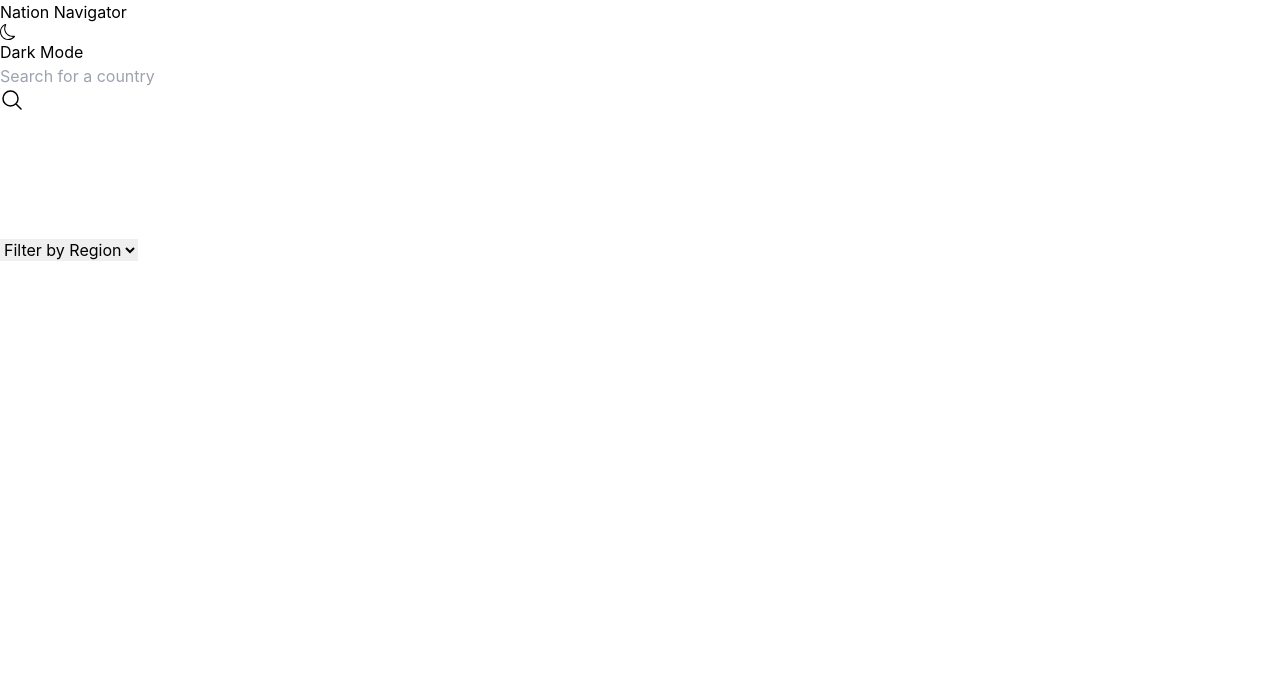
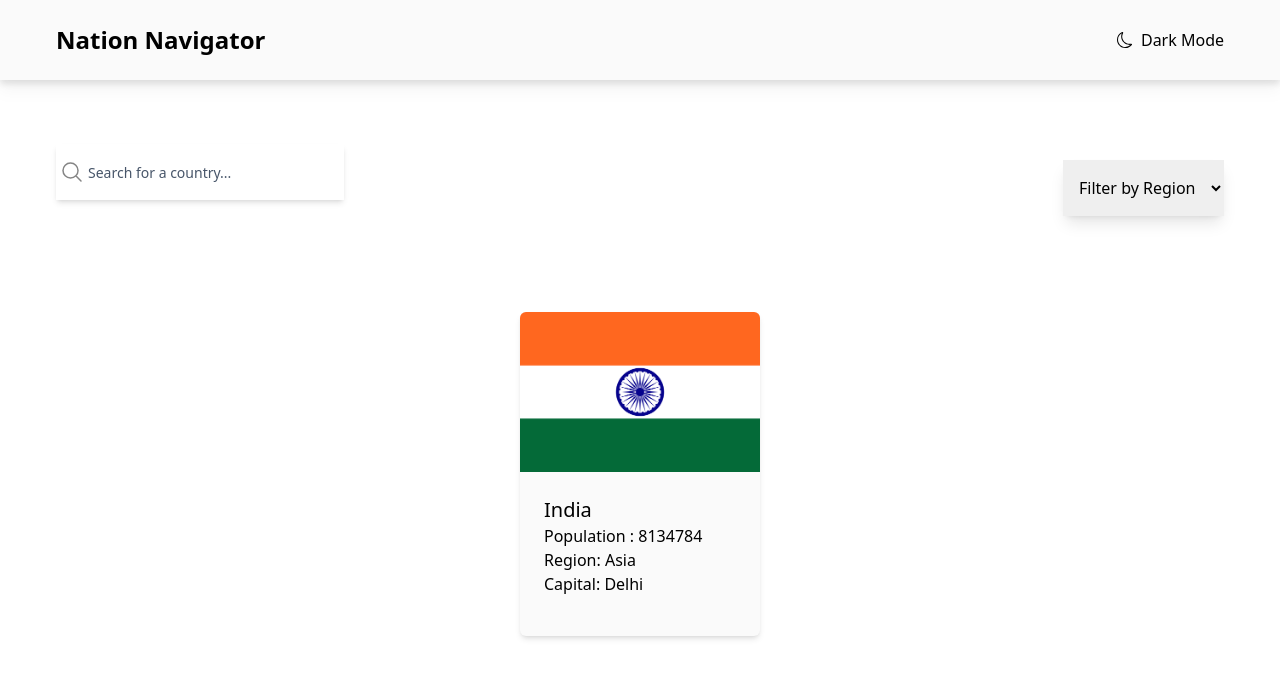
Before and after one commit to Omeshcoding/Nation-Navigator, a React (Create React App) app: page / in a window 1280 px wide. Shown: the top 678 px of the page. Built offline with nearby package versions, Linux system fonts and the light colour scheme.

Commit message:
Added ProductCard Component  to the Homepage

```diff
--- a/public/index.html
+++ b/public/index.html
@@ -10,34 +10,12 @@
       content="Web site created using create-react-app"
     />
     <link rel="apple-touch-icon" href="%PUBLIC_URL%/logo192.png" />
-    <!--
-      manifest.json provides metadata used when your web app is installed on a
-      user's mobile device or desktop. See https://developers.google.com/web/fundamentals/web-app-manifest/
-    -->
+
     <link rel="manifest" href="%PUBLIC_URL%/manifest.json" />
-    <!--
-      Notice the use of %PUBLIC_URL% in the tags above.
-      It will be replaced with the URL of the `public` folder during the build.
-      Only files inside the `public` folder can be referenced from the HTML.
 
-      Unlike "/favicon.ico" or "favicon.ico", "%PUBLIC_URL%/favicon.ico" will
-      work correctly both with client-side routing and a non-root public URL.
-      Learn how to configure a non-root public URL by running `npm run build`.
-    -->
     <title>React App</title>
   </head>
   <body>
-    <noscript>You need to enable JavaScript to run this app.</noscript>
     <div id="root"></div>
-    <!--
-      This HTML file is a template.
-      If you open it directly in the browser, you will see an empty page.
-
-      You can add webfonts, meta tags, or analytics to this file.
-      The build step will place the bundled scripts into the <body> tag.
-
-      To begin the development, run `npm start` or `yarn start`.
-      To create a production bundle, use `npm run build` or `yarn build`.
-    -->
   </body>
 </html>
--- a/src/App.js
+++ b/src/App.js
@@ -1,11 +1,17 @@
+import React from 'react';
 import Navbar from './components/Navbar';
-import Searchbar from './components/Search';
-
+import Searchbar from './components/Searchbar';
+import ProductCard from './components/ProductCard';
 const App = () => {
   return (
     <div className="">
-      <Navbar />
-      <Searchbar />
+      <header>
+        <Navbar />
+        <Searchbar />
+      </header>
+      <main>
+        <ProductCard />
+      </main>
     </div>
   );
 };
--- a/src/components/Navbar.jsx
+++ b/src/components/Navbar.jsx
@@ -1,13 +1,14 @@
+import React from 'react';
 import { BsMoon } from 'react-icons/bs';
-
 const Navbar = () => {
   return (
-    <nav className="flex justify-between px-14 py-6 bg-White drop-shadow-md">
+    <nav className="flex justify-between px-14 py-6 bg-light-gray drop-shadow-lg">
       <h1 className="text-Dark-Blue font-bold text-2xl">Nation Navigator</h1>
-      <button className="flex items-center gap-2 text-Very-Dark-Blue" text->
+      <button className="flex items-center gap-2 text-Very-Dark-Blue">
         <BsMoon /> Dark Mode
       </button>
     </nav>
   );
 };
+
 export default Navbar;
--- /dev/null
+++ b/src/components/ProductCard.jsx
@@ -0,0 +1,22 @@
+import React from 'react';
+import India from '../India.png';
+
+const ProductCard = () => {
+  return (
+    <div className="md:flex flex-wrap justify-center items-center m-4 gap-20">
+      <div className="w-60 bg-light-gray m-4 rounded-md shadow-md">
+        <div className="w-60">
+          <img src={India} alt="" className="w-full rounded-t-md" />
+        </div>
+        <div className="px-6 pt-6 pb-10">
+          <h3 className="text-xl">India</h3>
+          <p>Population : 8134784</p>
+          <p>Region: Asia</p>
+          <p>Capital: Delhi</p>
+        </div>
+      </div>
+    </div>
+  );
+};
+
+export default ProductCard;
--- a/src/components/Search.jsx
+++ /dev/null
@@ -1,59 +0,0 @@
-const Searchbar = () => {
-  return (
-    <div className="flex justify-between items-center m-10 ">
-      <div class="relative shadow-md">
-        <input
-          class="block w-72 h-14 appearance-none bg-white py-4  pl-8 pr-12 text-base text-slate-900 placeholder:text-slate-600 focus:outline-none sm:text-sm sm:leading-6"
-          placeholder="Search for a country"
-          style={{ caretColor: 'red' }}
-        />
-        <svg
-          class="pointer-events-none absolute left-1 top-4 h-6 w-6 fill-slate-400"
-          xmlns="http://www.w3.org/2000/svg"
-        >
-          <path d="M20.47 21.53a.75.75 0 1 0 1.06-1.06l-1.06 1.06Zm-9.97-4.28a6.75 6.75 0 0 1-6.75-6.75h-1.5a8.25 8.25 0 0 0 8.25 8.25v-1.5ZM3.75 10.5a6.75 6.75 0 0 1 6.75-6.75v-1.5a8.25 8.25 0 0 0-8.25 8.25h1.5Zm6.75-6.75a6.75 6.75 0 0 1 6.75 6.75h1.5a8.25 8.25 0 0 0-8.25-8.25v1.5Zm11.03 16.72-5.196-5.197-1.061 1.06 5.197 5.197 1.06-1.06Zm-4.28-9.97c0 1.864-.755 3.55-1.977 4.773l1.06 1.06A8.226 8.226 0 0 0 18.75 10.5h-1.5Zm-1.977 4.773A6.727 6.727 0 0 1 10.5 17.25v1.5a8.226 8.226 0 0 0 5.834-2.416l-1.061-1.061Z"></path>
-        </svg>
-      </div>
-      <select
-        name="Filter by Region"
-        placeholder="Filter"
-        className="focus:outline-none shadow-md py-4 px-2"
-      >
-        <option value="" className="drop-shadow-md mb-6">
-          Filter by Region
-        </option>
-        <option
-          value="filter"
-          className="bg-Very-Light-Gray focus:outline-none"
-        >
-          Africa{' '}
-        </option>
-        <option
-          value="filter"
-          className="bg-Very-Light-Gray focus:outline-none"
-        >
-          America{' '}
-        </option>
-        <option
-          value="filter"
-          className="bg-Very-Light-Gray focus:outline-none"
-        >
-          Asia{' '}
-        </option>
-        <option
-          value="filter"
-          className="bg-Very-Light-Gray focus:outline-none"
-        >
-          Europe{' '}
-        </option>
-        <option
-          value="filter"
-          className="bg-Very-Light-Gray focus:outline-none"
-        >
-          Oceania
-        </option>
-      </select>
-    </div>
-  );
-};
-export default Searchbar;
--- /dev/null
+++ b/src/components/Searchbar.jsx
@@ -0,0 +1,64 @@
+import React from 'react';
+
+const Searchbar = () => {
+  return (
+    <div className=" md:flex row justify-between items-center mx-14 my-16 ">
+      <div className="relative shadow-md mb-8">
+        <input
+          className="block w-72 h-14 appearance-none bg-white py-4  pl-8 pr-12 text-base text-dark-gray placeholder:text-slate-600 focus:outline-none sm:text-sm sm:leading-6"
+          placeholder="Search for a country..."
+          style={{ caretColor: 'gray' }}
+        />
+        <svg
+          className="pointer-events-none absolute left-1 top-4 h-6 w-6 fill-dark-gray"
+          xmlns="http://www.w3.org/2000/svg"
+        >
+          <path d="M20.47 21.53a.75.75 0 1 0 1.06-1.06l-1.06 1.06Zm-9.97-4.28a6.75 6.75 0 0 1-6.75-6.75h-1.5a8.25 8.25 0 0 0 8.25 8.25v-1.5ZM3.75 10.5a6.75 6.75 0 0 1 6.75-6.75v-1.5a8.25 8.25 0 0 0-8.25 8.25h1.5Zm6.75-6.75a6.75 6.75 0 0 1 6.75 6.75h1.5a8.25 8.25 0 0 0-8.25-8.25v1.5Zm11.03 16.72-5.196-5.197-1.061 1.06 5.197 5.197 1.06-1.06Zm-4.28-9.97c0 1.864-.755 3.55-1.977 4.773l1.06 1.06A8.226 8.226 0 0 0 18.75 10.5h-1.5Zm-1.977 4.773A6.727 6.727 0 0 1 10.5 17.25v1.5a8.226 8.226 0 0 0 5.834-2.416l-1.061-1.061Z"></path>
+        </svg>
+      </div>
+      <div className="">
+        <select
+          name="Filter by Region"
+          placeholder="Filter"
+          className="focus:outline-none shadow-lg py-4 px-3 cursor-pointer"
+        >
+          <option value="" className="drop-shadow-md mb-6">
+            Filter by Region
+          </option>
+          <option
+            value="filter"
+            className="bg-light-gray text text-very-dark-blue focus:outline-none"
+          >
+            Africa{' '}
+          </option>
+          <option
+            value="filter"
+            className="bg-light-gray text text-very-dark-blue focus:outline-none"
+          >
+            America{' '}
+          </option>
+          <option
+            value="filter"
+            className="bg-light-gray text text-very-dark-blue focus:outline-none"
+          >
+            Asia{' '}
+          </option>
+          <option
+            value="filter"
+            className="bg-light-gray text text-very-dark-blue focus:outline-none"
+          >
+            Europe{' '}
+          </option>
+          <option
+            value="filter"
+            className="bg-light-gray text text-very-dark-blue focus:outline-none"
+          >
+            Oceania
+          </option>
+        </select>
+      </div>
+    </div>
+  );
+};
+
+export default Searchbar;
--- a/src/index.css
+++ b/src/index.css
@@ -2,16 +2,8 @@
 @tailwind components;
 @tailwind utilities;
 
-body {
+* {
   margin: 0;
-  font-family: -apple-system, BlinkMacSystemFont, 'Segoe UI', 'Roboto', 'Oxygen',
-    'Ubuntu', 'Cantarell', 'Fira Sans', 'Droid Sans', 'Helvetica Neue',
-    sans-serif;
-  -webkit-font-smoothing: antialiased;
-  -moz-osx-font-smoothing: grayscale;
+  padding: 0;
+  box-sizing: border-box;
 }
-
-code {
-  font-family: source-code-pro, Menlo, Monaco, Consolas, 'Courier New',
-    monospace;
-}
--- a/tailwind.config.js
+++ b/tailwind.config.js
@@ -1,15 +1,15 @@
 /** @type {import('tailwindcss').Config} */
 module.exports = {
-  content: ['./src/**/*.{html,js}'],
+  content: ['./src/**/*.{js,jsx}'],
   theme: {
     extend: {
       colors: {
-        'Dark-Blue': '#2b3945',
+        'dark-blue': '#2b3945',
         // 'Very-Dark-Blue': '#202c37',
-        'Very-Dark-Blue': '#111517',
-        'Dark-Gray': '#858585',
-        'Very-Light-Gray': '#fafafa',
-        White: '#ffffff',
+        'very-dark-blue': '#111517',
+        'dark-gray': '#858585',
+        'light-gray': '#fafafa',
+        white: '#ffffff',
       },
     },
   },
```
Also changed, not shown: src/India.png (added).
